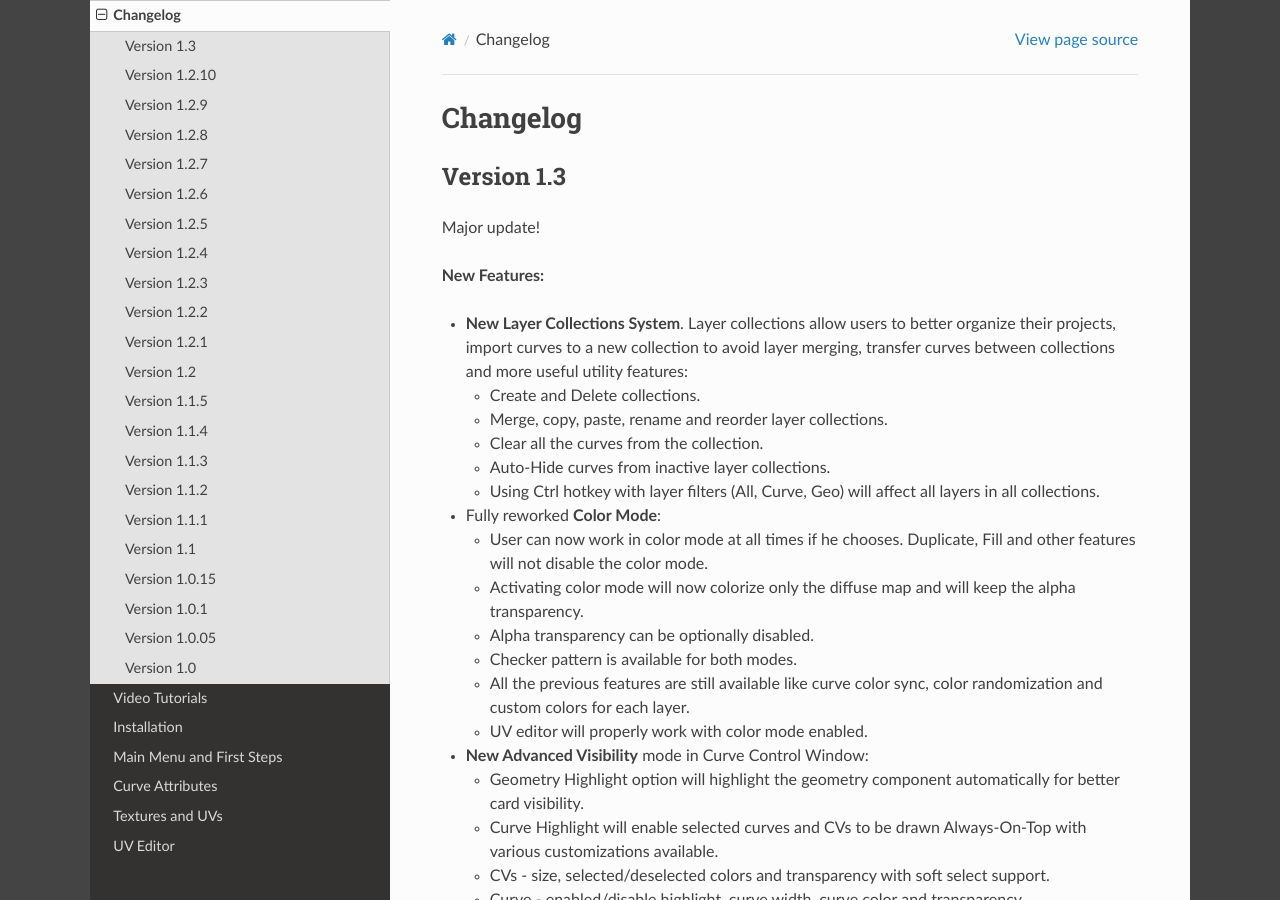
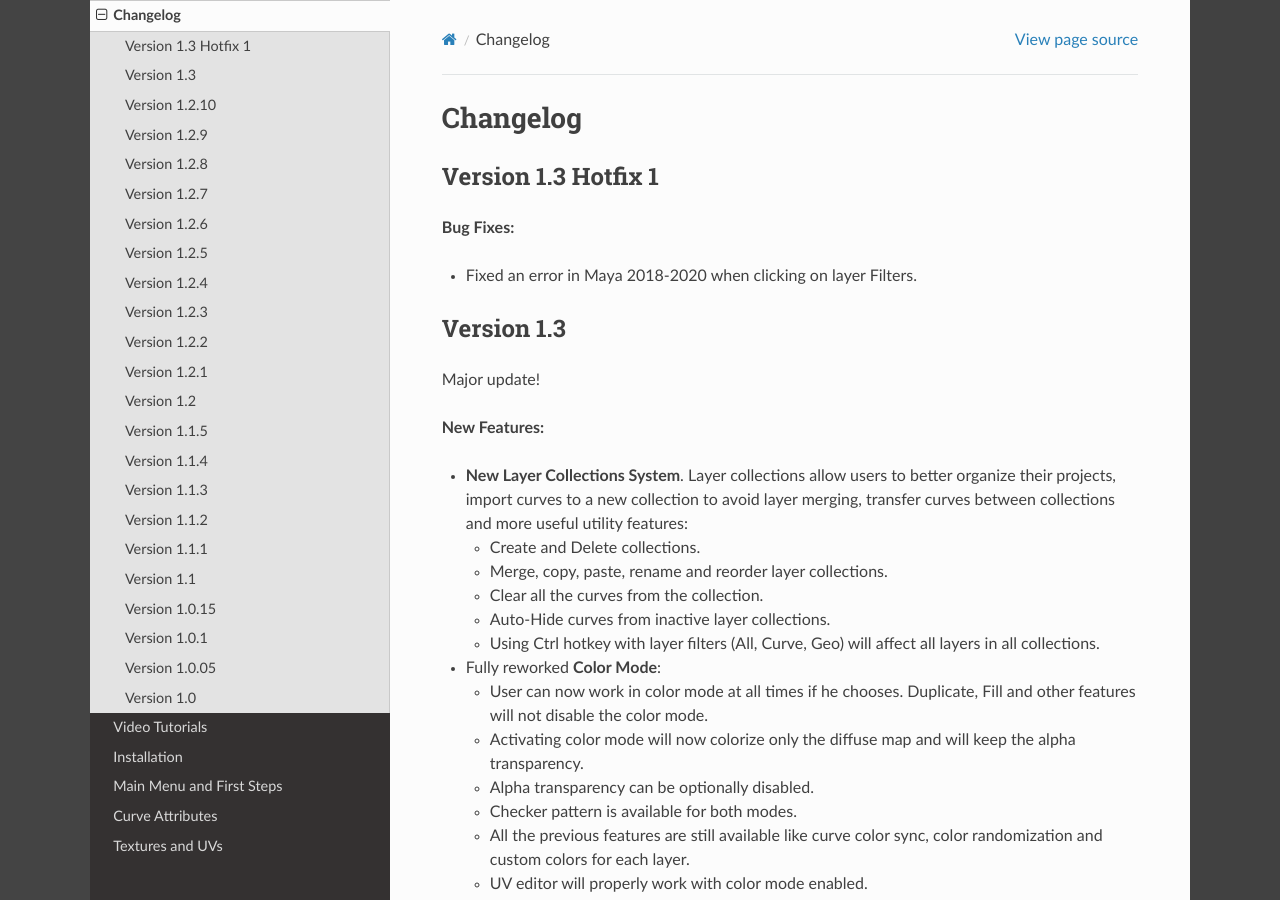
Before and after one commit to Video-Nomad/gs-curvetools-docs, a Sphinx documentation site: the page built from docs/source/changelog.rst, in a window 1280 px wide and 900 px high. Built offline with Sphinx 7.4.7 and the Read the Docs theme 2.0.0, drawn with Linux system fonts in a browser that asks for light colours; pages that are not in the unit, such as notebooks, are missing from menus.

Commit message:
Changelog update for 1.3 Hotfix

```diff
--- a/docs/source/changelog.rst
+++ b/docs/source/changelog.rst
@@ -3,6 +3,14 @@
 #########
 Changelog
 #########
+
+
+Version 1.3 Hotfix 1
+^^^^^^^^^^^^^^^^^^^^
+
+**Bug Fixes:**
+
+- Fixed an error in Maya 2018-2020 when clicking on layer Filters.
 
 Version 1.3
 ^^^^^^^^^^^
```
